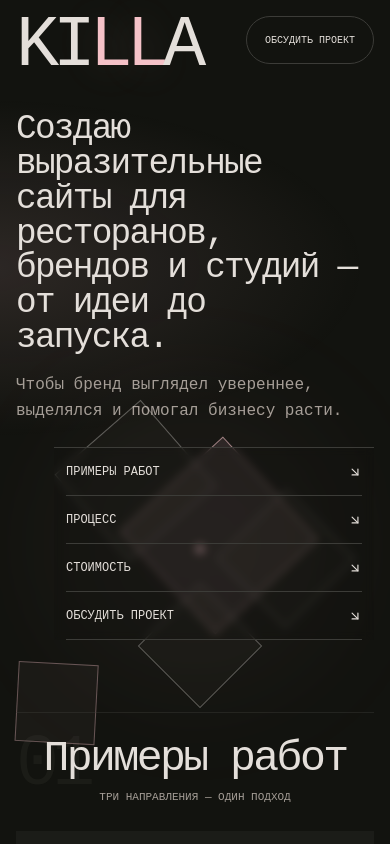
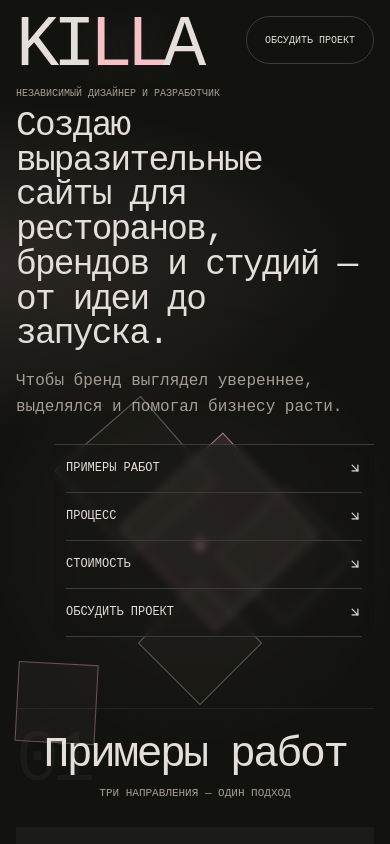
Before and after one commit to KillaRZVR/kila-portfolio, a Next.js app: page / in a window 390 px wide. Shown: the top 844 px of the page. Built offline with nearby package versions, Linux system fonts and the light colour scheme; a web font is replaced by a local one.

Commit message:
Keep designer label responsive beside logo

```diff
--- a/components/header.tsx
+++ b/components/header.tsx
@@ -12,13 +12,13 @@ export function Header() {
   return (
     <header id="top" className="relative z-40 px-4 pt-4 sm:px-6 sm:pt-5 lg:px-8">
       <div className="flex items-start justify-between gap-3 sm:gap-6">
-        <a href="#top" className="font-xanmono relative block w-[58vw] pb-5 sm:w-[38vw] sm:pb-6 lg:w-[28vw] lg:max-w-[32rem]" aria-label="На главную">
+        <a href="#top" className="font-xanmono block w-[58vw] sm:w-[38vw] md:relative md:pb-6 lg:w-[28vw] lg:max-w-[32rem]" aria-label="На главную">
           <span className="flex pb-2 text-[clamp(4.5rem,8.6vw,8.5rem)] font-normal leading-[0.84] tracking-[-0.09em]">
             {siteData.brand.split("").map((letter, index) => (
               <motion.span key={`${letter}-${index}`} initial={{ y: "105%" }} animate={{ y: 0 }} transition={{ duration: 0.65, delay: index * 0.07, ease: [0.22, 1, 0.36, 1] }} className={index === 2 || index === 3 ? "rose-glow" : ""}>{letter}</motion.span>
             ))}
           </span>
-          <motion.span initial={{ opacity: 0, x: -6 }} animate={{ opacity: 1, x: 0 }} transition={{ delay: 0.45, duration: 0.45 }} className="font-xanmono absolute left-full top-1/2 ml-4 hidden w-64 -translate-y-1/2 text-xs uppercase leading-tight text-muted-foreground md:block lg:ml-6">{siteData.eyebrow}</motion.span>
+          <motion.span initial={{ opacity: 0, x: -6 }} animate={{ opacity: 1, x: 0 }} transition={{ delay: 0.45, duration: 0.45 }} className="font-xanmono mt-1 block max-w-64 text-[10px] uppercase leading-tight text-muted-foreground md:absolute md:left-full md:top-1/2 md:ml-4 md:mt-0 md:w-64 md:-translate-y-1/2 md:text-xs lg:ml-6">{siteData.eyebrow}</motion.span>
         </a>
         <Button variant="ghost" onClick={scrollToContacts} className="font-xanmono h-12 min-w-[8rem] justify-center rounded-full border border-[#3c3c38] px-3 text-[10px] uppercase text-foreground transition-[border-color,box-shadow] hover:border-[#f5c2c8] hover:bg-transparent hover:text-foreground hover:shadow-[0_0_18px_rgba(245,194,200,0.2)] sm:h-14 sm:min-w-[13rem] sm:px-8 sm:text-sm">{siteData.feedback}</Button>
       </div>
```
